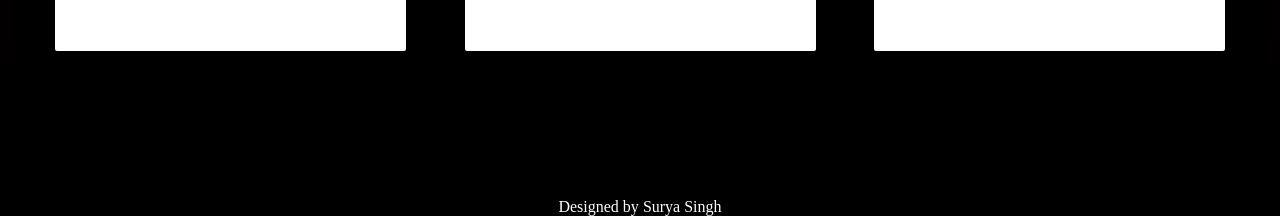
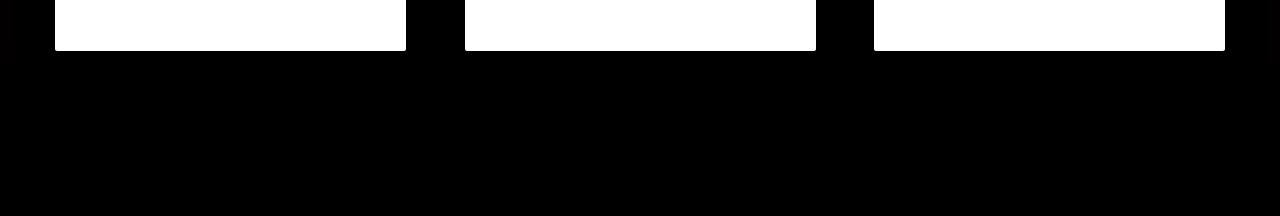
Before and after one commit to Chungamunga/themovierecommender, a Flask app: template templates/positive.html in a window 1280 px wide. Shown: the part 808-1024 px from the top of the page. After the commit the page ends 859 px from the top, so only its background shows below. Run offline with Flask 2, Linux system fonts and the light colour scheme; the template is opened without the code that fills it, so the values that code supplies are empty; parts of the project's set-up code (start-up, migrations or seed data) failed here and were passed over; some libraries are stand-ins or nearby versions; some web fonts are replaced.

Commit message:
Update positive.html

```diff
--- a/templates/positive.html
+++ b/templates/positive.html
@@ -534,9 +534,7 @@ h3{
       </div>
     </div>
 
-      <footer>
-        <p>Designed by <a class="footer" href="http://www.suryasingh.me/">Surya Singh</a></p>
-      </footer>
+
 
 <!-- partial -->
 <script src="https://ajax.googleapis.com/ajax/libs/jquery/3.5.1/jquery.min.js"></script>
```
